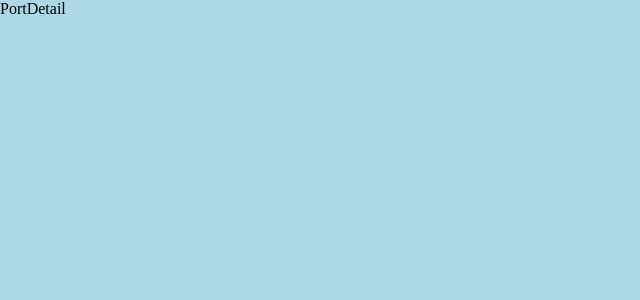
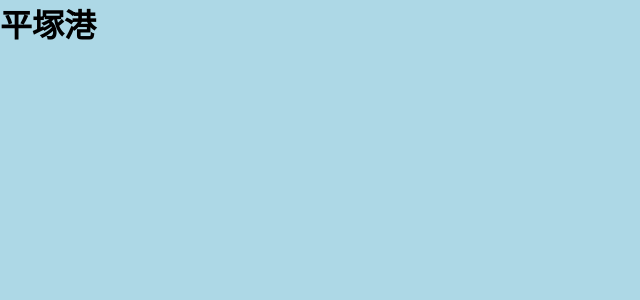
Before and after one commit to shunsekai/departure-checker, a React (Vite) app: page /ports/hiratsuka in a window 1280 px wide. Shown: the top 300 px of the page, without its empty margins (0-640 px from the left). Built offline with nearby package versions, Linux system fonts and the light colour scheme.

Commit message:
add port detail page

```diff
--- /dev/null
+++ b/src/data/ports.ts
@@ -0,0 +1,5 @@
+export const ports = [
+  { id: "yokohama", name: "横浜港" },
+  { id: "hiratsuka", name: "平塚港" },
+  { id: "tateyama", name: "館山港" },
+];
--- a/src/pages/Home.tsx
+++ b/src/pages/Home.tsx
@@ -1,10 +1,6 @@
 import PortCard from "../components/PortCard";
+import { ports } from "../data/ports";
 export default function Home() {
-  const ports = [
-    { id: "yokohama", name: "横浜港" },
-    { id: "tateyama", name: "館山港" },
-    { id: "hiratsuka", name: "平塚港" },
-  ];
   return (
     <>
       {ports.map((port) => (
--- a/src/pages/PortDetail.tsx
+++ b/src/pages/PortDetail.tsx
@@ -1,3 +1,12 @@
+import { useParams } from "react-router-dom";
+import { ports } from "../data/ports";
+
 export default function PortDetail() {
-  return <div>PortDetail</div>;
+  const { portId } = useParams();
+  const port = ports.find((port) => port.id === portId);
+  return (
+    <div>
+      <h1>{port?.name}</h1>
+    </div>
+  );
 }
```
